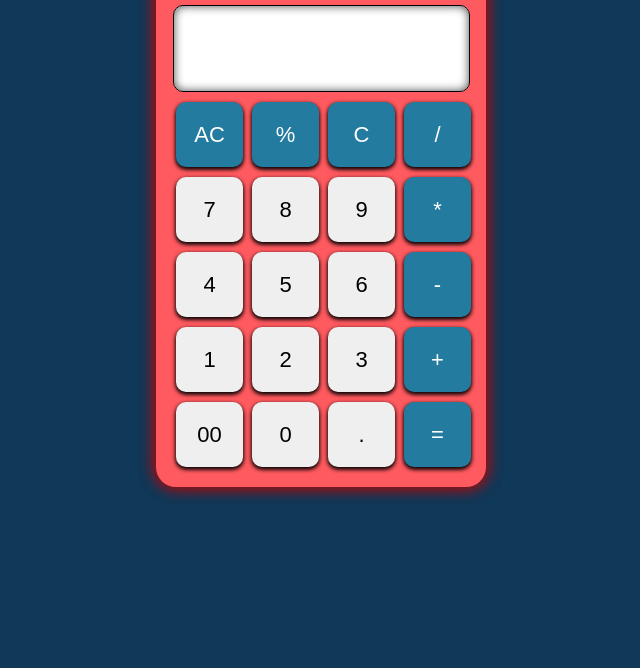
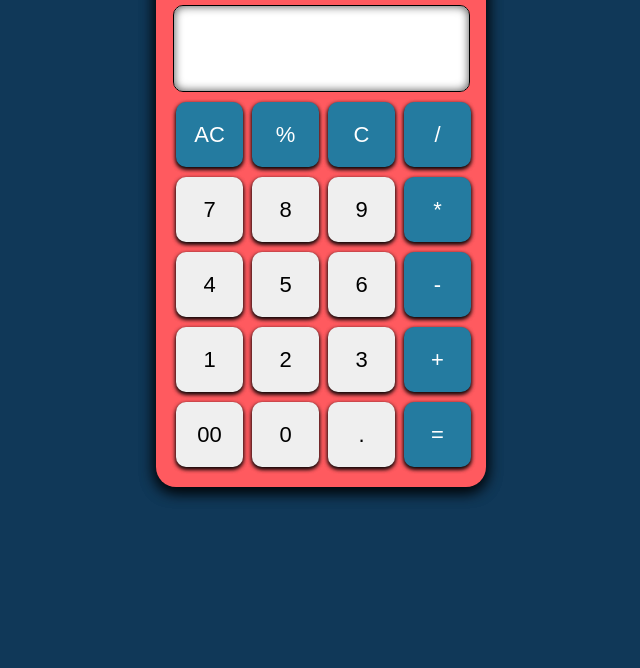
Before and after one commit to Aquib7222/Calculator, a plain HTML site: page index.html in a window 1280 px wide. Shown: the part 132-800 px from the top of the page, without its empty margins (319-959 px from the left). Drawn offline with Linux system fonts and the light colour scheme.

Commit message:
first calculator

```diff
--- a/style.css
+++ b/style.css
@@ -20,8 +20,8 @@ body{
     justify-content: center;
     align-items: center;
     border-radius: 20px;
-    box-shadow: 0 0 15px rgb(136, 13, 13), /* Dark grey outer shadow */
-    0 0 15px rgba(253, 2, 2, 0.8);
+    box-shadow: 0 4px 15px rgba(0, 0, 0, 0.8), /* Light shadow */
+    0 4px 15px rgba(0, 0, 0, 0.8);
 }
 #show_output{
    background-color: rgb(255, 255, 255);
```
